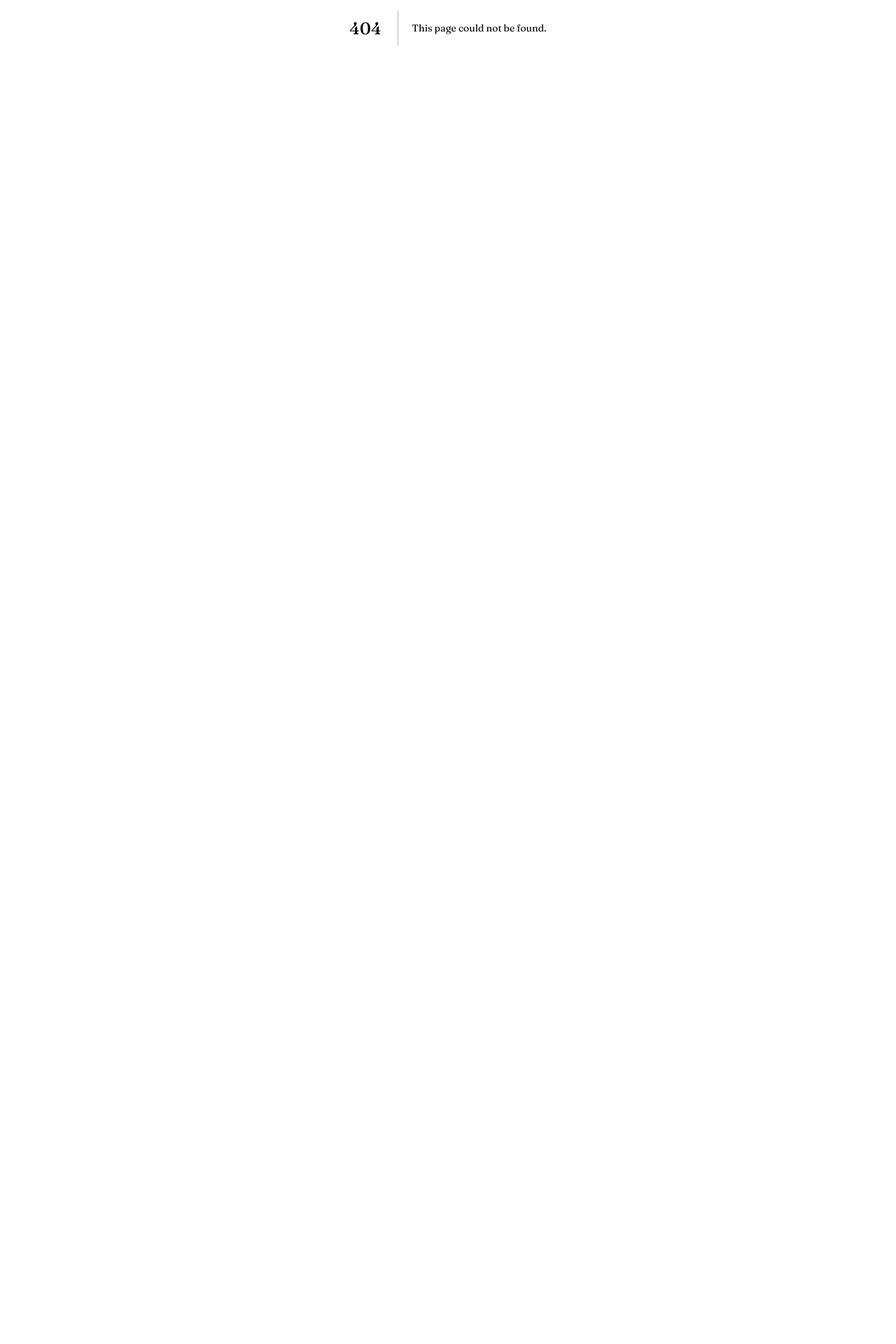
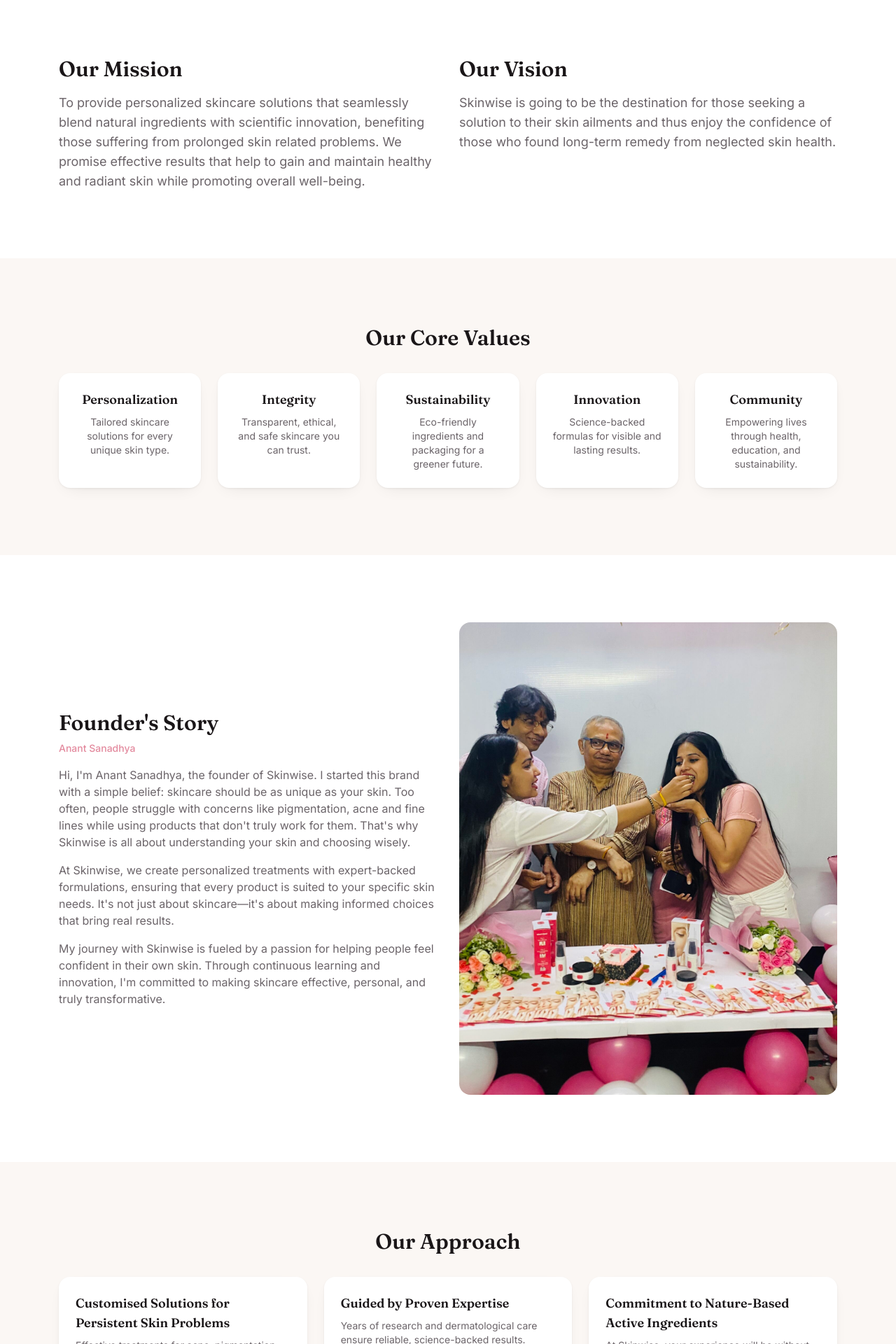
Before and after one commit to Kunalmishra77/myskinwise, a Next.js app: page /about-us in a window 1280 px wide. Before the commit this address had no page. Shown: the part 360-2280 px from the top of the page at 70% size. Before the commit the page ends 800 px from the top, so only its background shows below. Built offline with nearby package versions, Linux system fonts and the light colour scheme.

Commit message:
feat: About Us page

```diff
--- /dev/null
+++ b/app/(marketing)/about-us/page.tsx
@@ -0,0 +1,117 @@
+import Image from "next/image";
+import { Section } from "@/components/ui/section";
+import { Card, CardBody } from "@/components/ui/card";
+import { buildMetadata } from "@/config/seo";
+import { JsonLd } from "@/components/features/json-ld";
+import { SITE } from "@/config/site";
+import { IMAGES } from "@/content/assets";
+import { heading, subheading, mission, vision, coreValues, founderStory, approach } from "@/content/about";
+
+export const metadata = buildMetadata({
+  title: "About Us | Skinwise",
+  description:
+    "Meet Skinwise: our mission, vision, and core values, the founder's story behind personalized, science-backed skincare, and our approach to lasting results.",
+  path: "/about-us",
+});
+
+/**
+ * schema.org Person structured data for the founder, so search engines can
+ * associate Anant Sanadhya with Skinwise as its founder. Rendered alongside
+ * the site-wide Organization schema already emitted in the root layout.
+ */
+const founderPersonSchema = {
+  "@context": "https://schema.org",
+  "@type": "Person",
+  name: founderStory.name,
+  jobTitle: "Founder",
+  worksFor: SITE.name,
+};
+
+/**
+ * About Us page — composed entirely from `content/about.ts` (real,
+ * client-sourced copy from WEBSITE_CONTENT.md §2). Server Component: no
+ * client-side data fetching needed.
+ */
+export default function AboutUsPage() {
+  return (
+    <>
+      <JsonLd data={founderPersonSchema} />
+
+      {/* Heading / subheading */}
+      <Section className="text-center">
+        <h1 className="font-serif text-4xl font-semibold text-ink md:text-5xl">{heading}</h1>
+        <p className="mt-3 text-sm font-medium uppercase tracking-wide text-accent">{subheading}</p>
+      </Section>
+
+      {/* Mission & Vision */}
+      <Section className="bg-surface">
+        <div className="grid grid-cols-1 gap-8 md:grid-cols-2">
+          <div>
+            <h2 className="text-2xl font-semibold text-ink md:text-3xl">Our Mission</h2>
+            <p className="mt-4 text-lg text-muted">{mission}</p>
+          </div>
+          <div>
+            <h2 className="text-2xl font-semibold text-ink md:text-3xl">Our Vision</h2>
+            <p className="mt-4 text-lg text-muted">{vision}</p>
+          </div>
+        </div>
+      </Section>
+
+      {/* Core Values grid */}
+      <Section>
+        <h2 className="text-center text-2xl font-semibold text-ink md:text-3xl">Our Core Values</h2>
+        <div className="mt-8 grid grid-cols-1 gap-6 sm:grid-cols-2 lg:grid-cols-5">
+          {coreValues.map((value) => (
+            <Card key={value.title} className="text-center">
+              <CardBody>
+                <h3 className="text-lg font-semibold text-ink">{value.title}</h3>
+                <p className="mt-2 text-sm text-muted">{value.description}</p>
+              </CardBody>
+            </Card>
+          ))}
+        </div>
+      </Section>
+
+      {/* Founder bio + photo */}
+      <Section className="bg-surface">
+        <div className="grid grid-cols-1 items-center gap-8 md:grid-cols-2">
+          <div className="relative aspect-[4/5] overflow-hidden rounded-2xl md:order-2">
+            <Image
+              src={IMAGES.model1.src}
+              alt={IMAGES.model1.alt}
+              fill
+              sizes="(min-width: 768px) 50vw, 100vw"
+              className="object-cover"
+            />
+          </div>
+          <div className="md:order-1">
+            <h2 className="text-2xl font-semibold text-ink md:text-3xl">Founder&apos;s Story</h2>
+            <p className="mt-2 text-sm font-medium text-accent">{founderStory.name}</p>
+            <div className="mt-4 flex flex-col gap-4">
+              {founderStory.paragraphs.map((paragraph, index) => (
+                <p key={index} className="text-base text-muted">
+                  {paragraph}
+                </p>
+              ))}
+            </div>
+          </div>
+        </div>
+      </Section>
+
+      {/* Our Approach — 3 pillars */}
+      <Section>
+        <h2 className="text-center text-2xl font-semibold text-ink md:text-3xl">Our Approach</h2>
+        <div className="mt-8 grid grid-cols-1 gap-6 md:grid-cols-3">
+          {approach.map((pillar) => (
+            <Card key={pillar.title}>
+              <CardBody>
+                <h3 className="text-lg font-semibold text-ink">{pillar.title}</h3>
+                <p className="mt-2 text-sm text-muted">{pillar.body}</p>
+              </CardBody>
+            </Card>
+          ))}
+        </div>
+      </Section>
+    </>
+  );
+}
--- /dev/null
+++ b/content/about.ts
@@ -0,0 +1,83 @@
+/**
+ * About Us page content (WEBSITE_CONTENT.md §2, "About Us" · slug `about-us`).
+ * Transcribed verbatim from the client's WordPress CSV export. Nothing here
+ * is invented — where the source only records a title/label (e.g. the core
+ * value names), the one-line description that accompanies it in the source
+ * is transcribed as-is.
+ */
+
+// ---------------------------------------------------------------------------
+// Heading
+// ---------------------------------------------------------------------------
+
+export const heading = "About Us";
+export const subheading = "OUR EXPERTISE - OUR MISSION, VISION AND CORE VALUES";
+
+// ---------------------------------------------------------------------------
+// Mission / Vision
+// ---------------------------------------------------------------------------
+
+export const mission: string =
+  "To provide personalized skincare solutions that seamlessly blend natural ingredients with scientific innovation, benefiting those suffering from prolonged skin related problems. We promise effective results that help to gain and maintain healthy and radiant skin while promoting overall well-being.";
+
+export const vision: string =
+  "Skinwise is going to be the destination for those seeking a solution to their skin ailments and thus enjoy the confidence of those who found long-term remedy from neglected skin health.";
+
+// ---------------------------------------------------------------------------
+// Core Values (5, verbatim titles + one-line descriptions)
+// ---------------------------------------------------------------------------
+
+export interface CoreValue {
+  title: string;
+  description: string;
+}
+
+export const coreValues: CoreValue[] = [
+  { title: "Personalization", description: "Tailored skincare solutions for every unique skin type." },
+  { title: "Integrity", description: "Transparent, ethical, and safe skincare you can trust." },
+  { title: "Sustainability", description: "Eco-friendly ingredients and packaging for a greener future." },
+  { title: "Innovation", description: "Science-backed formulas for visible and lasting results." },
+  { title: "Community", description: "Empowering lives through health, education, and sustainability." },
+];
+
+// ---------------------------------------------------------------------------
+// Founder's Story (verbatim, 3 paragraphs)
+// ---------------------------------------------------------------------------
+
+export interface FounderStory {
+  name: string;
+  paragraphs: string[];
+}
+
+export const founderStory: FounderStory = {
+  name: "Anant Sanadhya",
+  paragraphs: [
+    "Hi, I'm Anant Sanadhya, the founder of Skinwise. I started this brand with a simple belief: skincare should be as unique as your skin. Too often, people struggle with concerns like pigmentation, acne and fine lines while using products that don't truly work for them. That's why Skinwise is all about understanding your skin and choosing wisely.",
+    "At Skinwise, we create personalized treatments with expert-backed formulations, ensuring that every product is suited to your specific skin needs. It's not just about skincare—it's about making informed choices that bring real results.",
+    "My journey with Skinwise is fueled by a passion for helping people feel confident in their own skin. Through continuous learning and innovation, I'm committed to making skincare effective, personal, and truly transformative.",
+  ],
+};
+
+// ---------------------------------------------------------------------------
+// Our Approach (3 pillars, verbatim)
+// ---------------------------------------------------------------------------
+
+export interface ApproachPillar {
+  title: string;
+  body: string;
+}
+
+export const approach: ApproachPillar[] = [
+  {
+    title: "Customised Solutions for Persistent Skin Problems",
+    body: "Effective treatments for acne, pigmentation, and wrinkles, delivering lasting, visible results.",
+  },
+  {
+    title: "Guided by Proven Expertise",
+    body: "Years of research and dermatological care ensure reliable, science-backed results.",
+  },
+  {
+    title: "Commitment to Nature-Based Active Ingredients",
+    body: "At Skinwise, your experience will be without any unnecessary procedures as our team ensures that you get the best of what nature and science have to offer.",
+  },
+];
```
Also changed, not shown: 1 other file (tests, documents, lock files or other folders).
